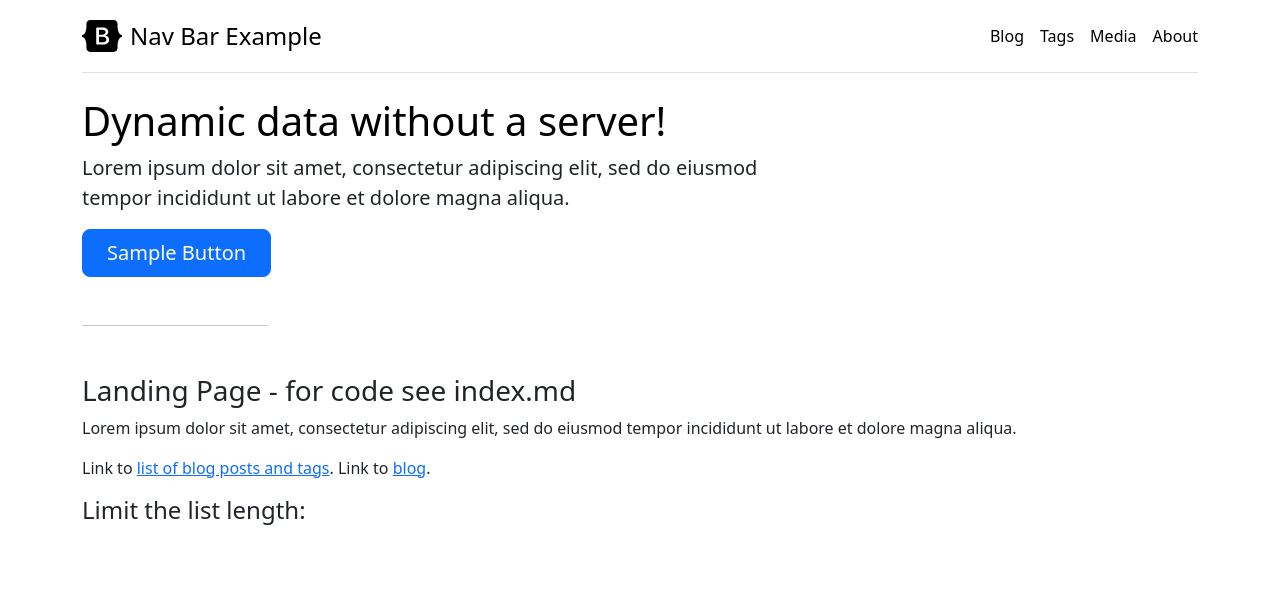
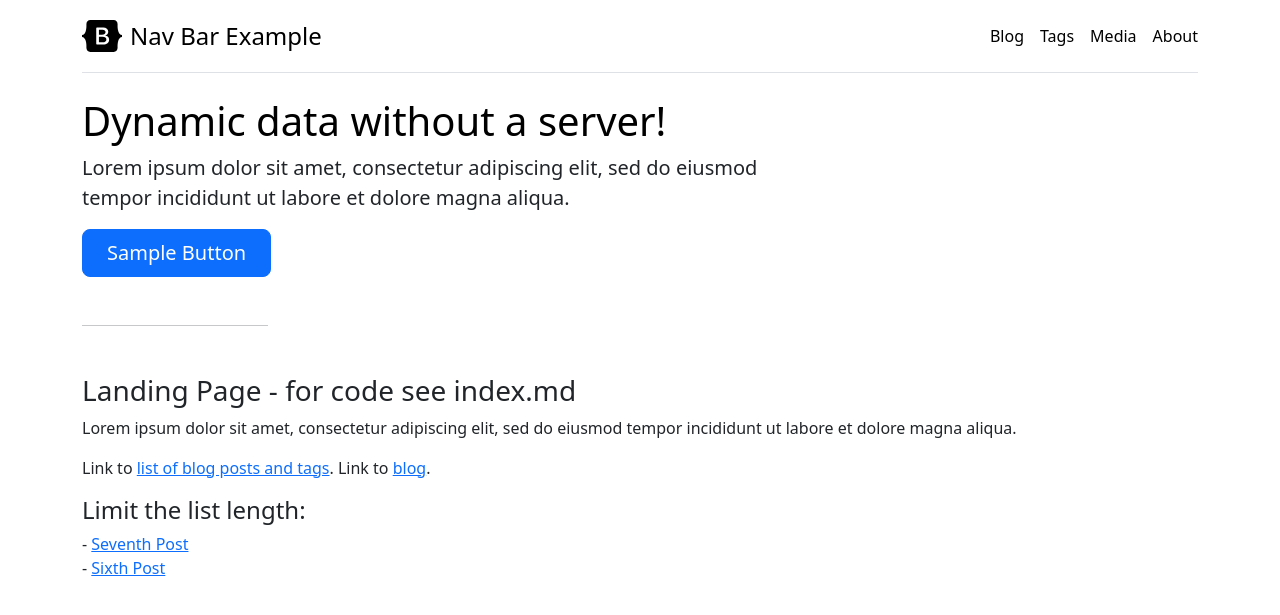
Before and after one commit to abelsan/plato, a Jekyll site: the page built from index.md, in a window 1280 px wide. Shown: the top 615 px of the page. Built offline with Jekyll 4.4.1, drawn with Linux system fonts in a browser that asks for light colours; our own code applies the rules of GitHub Pages for plain Markdown files.

Commit message:
latest posts

```diff
--- a/_layouts/home.html
+++ b/_layouts/home.html
@@ -14,7 +14,9 @@ layout: base
 {{ content }}
 
 <h4>Limit the list length:</h4>
-{% for item in site[collection.label] limit:2 %}
-        - <a href="{{ item.url }}">{{ item.title }}</a> <br>
+{% for collection in site.collections %}
+    {% for item in site[collection.label] limit:2 %}
+            - <a href="{{ item.url }}">{{ item.title }}</a> <br>
+    {% endfor %}
+    <br class="py-3">
 {% endfor %}
-<br class="py-3">
```
